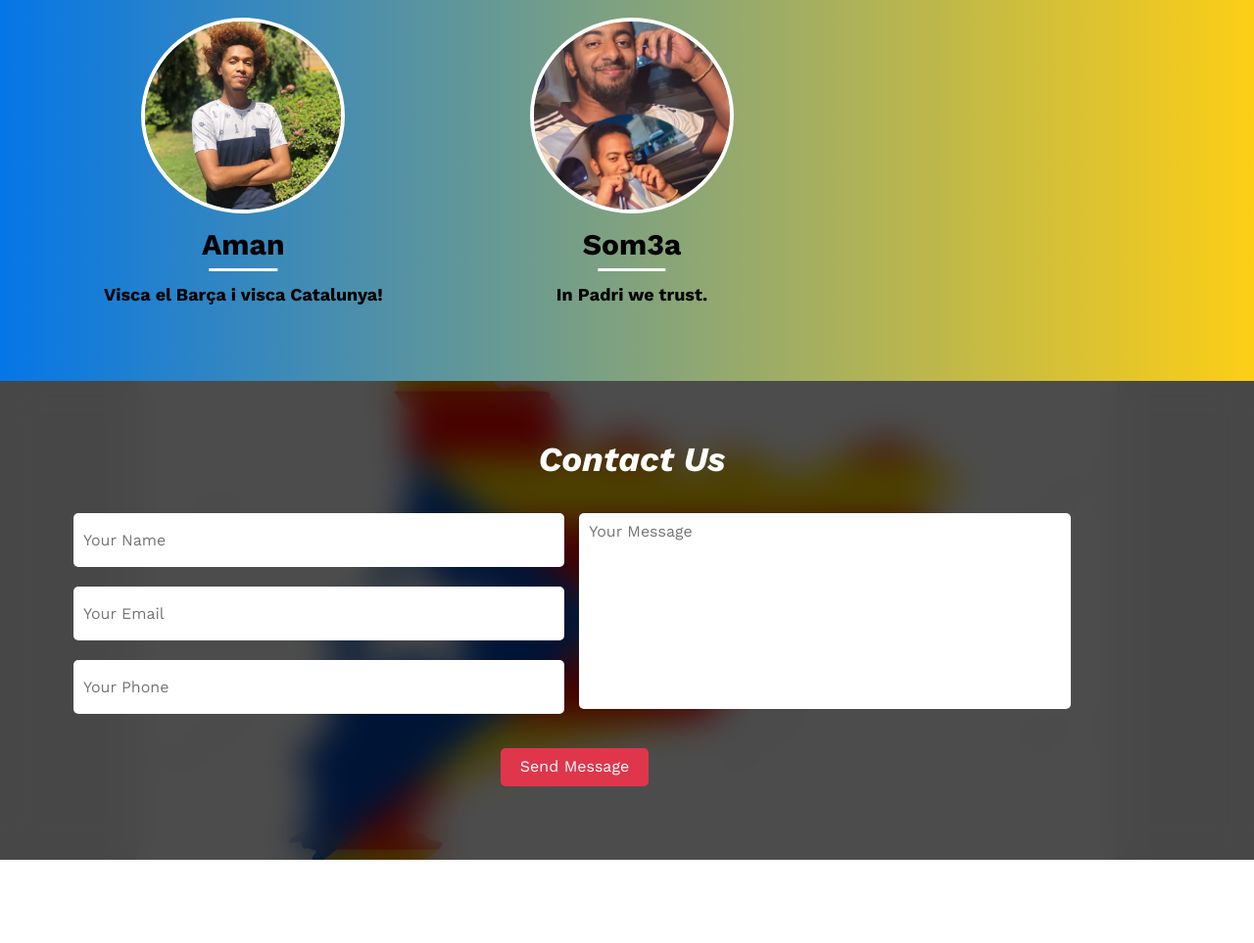
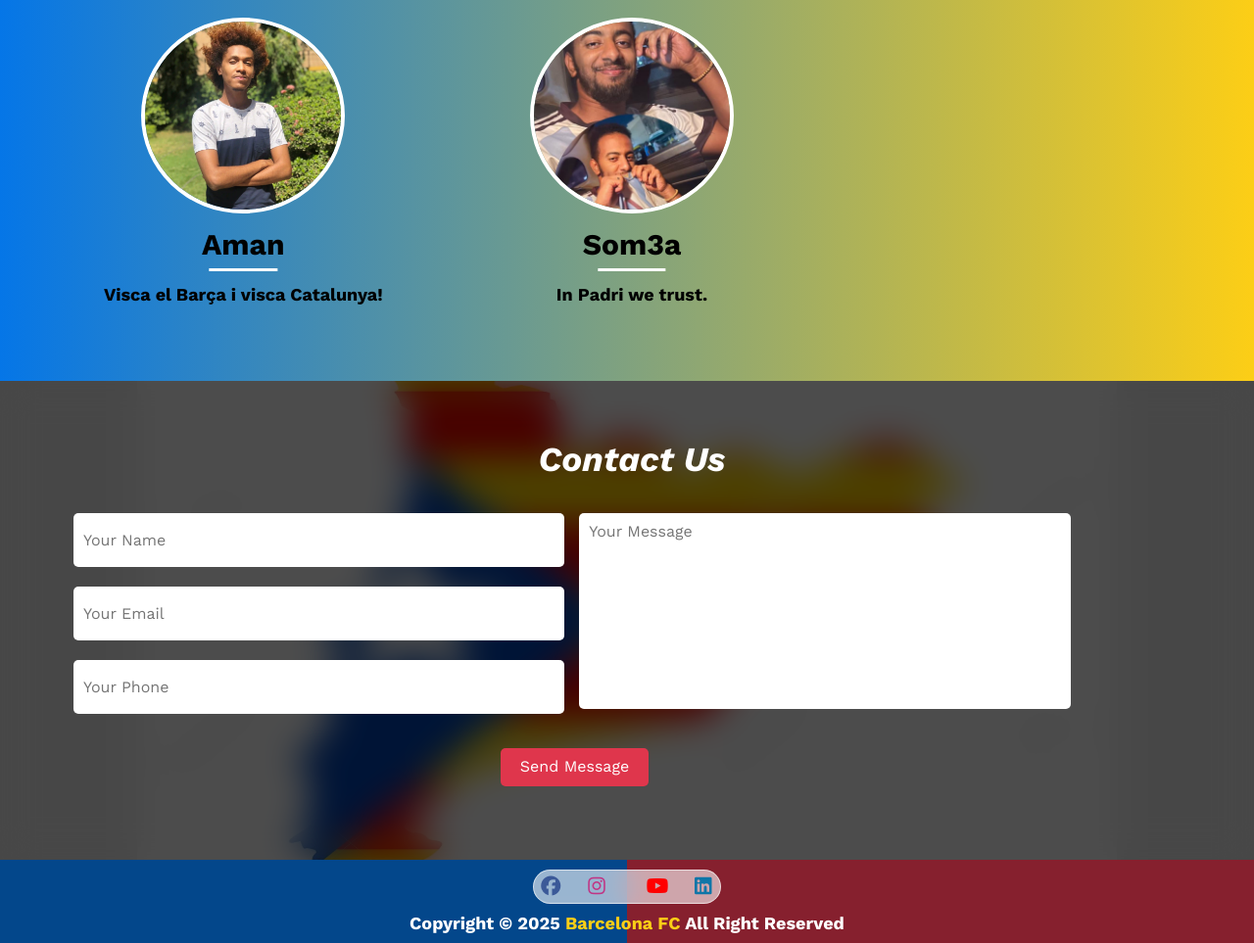
Before and after one commit to Yousif-PT/FCB-Barcelona-, a plain HTML site: page index.html in a window 1280 px wide. Shown: the part 3861-4824 px from the top of the page at 98% size. Before the commit the page ends 4739 px from the top, so only its background shows below. Drawn offline with nearby package versions, Linux system fonts and the light colour scheme.

Commit message:
Resposive Done

```diff
--- a/CSS/master.css
+++ b/CSS/master.css
@@ -990,6 +990,68 @@ body {
 }
 /* end contact section   */
 
+/* ############################################################################ */
+
+/* start Footer section */
+.footer {
+	padding: 10px 0;
+	background: linear-gradient(
+		to right,
+		var(--main-color) 50%,
+		var(--sec-color) 50%
+	);
+	text-align: center;
+	position: relative;
+}
+.footer::before {
+	content: "";
+	position: absolute;
+	top: 0;
+	left: 0;
+	width: 100%;
+	height: 100%;
+	background: rgba(0, 0, 0, 0.4); /* transparency */
+	z-index: 1;
+}
+.footer p {
+	color: white;
+	font-size: 18px;
+	font-weight: bold;
+	position: relative;
+	z-index: 2;
+}
+footer .footer__social {
+	margin-bottom: 10px;
+	background: rgba(255, 255, 255, 0.6); /* transparency */
+	backdrop-filter: blur(15px); /* blur behind */
+	-webkit-backdrop-filter: blur(15px); /* Safari support */
+	padding: 5px;
+	border-radius: 20px;
+	border: 1px solid rgba(255, 255, 255, 0.6);
+	display: inline-block;
+	font-size: 20px;
+	position: relative;
+	z-index: 2;
+}
+footer .footer__social .fa-facebook {
+	color: #3b5998;
+}
+footer .footer__social .fa-youtube {
+	color: #ff0000;
+	margin: 0 15px;
+}
+footer .footer__social .fa-instagram {
+	color: #c13584;
+	margin: 0 15px;
+}
+footer .footer__social .fa-linkedin {
+	color: #0e76a8;
+}
+.footer span {
+	color: var(--third-color);
+	font-weight: bold;
+}
+/* end Footer section */
 /* start animation */
 .fa-spin {
 	animation: fa-spin 2s infinite linear;
--- a/JS/master.js
+++ b/JS/master.js
@@ -137,8 +137,15 @@ const toggleMenu = document.querySelector(".landing-page .fa-bars");
 const navBar = document.querySelector(
 	".landing-page .landing-page__header__nav"
 );
+// toggle menu click event
 toggleMenu.addEventListener("click", () => {
 	navBar.classList.toggle("open");
+});
+// close menu when click outside
+document.addEventListener("click", (e) => {
+	if (e.target !== toggleMenu && e.target !== navBar) {
+		navBar.classList.remove("open");
+	}
 });
 // set curent page in nav bar
 LI.forEach((li) => {
--- a/index.html
+++ b/index.html
@@ -80,7 +80,7 @@
 					</ul>
 				</div>
 				<div class="toggle-menu">
-					<i class="fa-solid fa-bars" ></i>
+					<i class="fa-solid fa-bars"></i>
 				</div>
 			</div>
 			<div class="landing-page__content">
@@ -118,7 +118,7 @@
 						<img src="/IMAGES/Spotify Camp Nou.jpeg" alt="logo" />
 					</div>
 					<div class="about__content__text">
-						<h2> Spotify Camp Nou</h2>
+						<h2>Spotify Camp Nou</h2>
 						<p>
 							Location : Barcelona, Catalonia, Spain <br />
 							Open in : 1957 <br />
@@ -388,12 +388,31 @@
 								placeholder="Your Message"
 								required></textarea>
 						</div>
-						<img src="./IMAGES/contact.jpg" alt="Catalonia">
+						<img src="./IMAGES/contact.jpg" alt="Catalonia" />
 						<button type="submit" class="btn-submit">Send Message</button>
 					</form>
 				</div>
 			</div>
+		</div>
+
 		<!-- End contact section  -->
+		<!-- start footer section  -->
+		<footer>
+			<div class="footer">
+				<div class="footer__social">
+					<a href="#"><i class="fa-brands fa-facebook"></i></a>
+					<a href="#"><i class="fa-brands fa-instagram"></i></a>
+					<a href="#"><i class="fa-brands fa-youtube"></i></a>
+					<a href="#"><i class="fa-brands fa-linkedin"></i></a>
+				</div>
+				<div class="footer__copyright">
+					<p>
+						Copyright &copy; 2025 <span>Barcelona FC</span> All Right Reserved
+					</p>
+				</div>
+			</div>
+		</footer>
+		<!-- end footer section  -->
 		<!-- JS File -->
 		<script src="../JS/master.js"></script>
 	</body>
```
